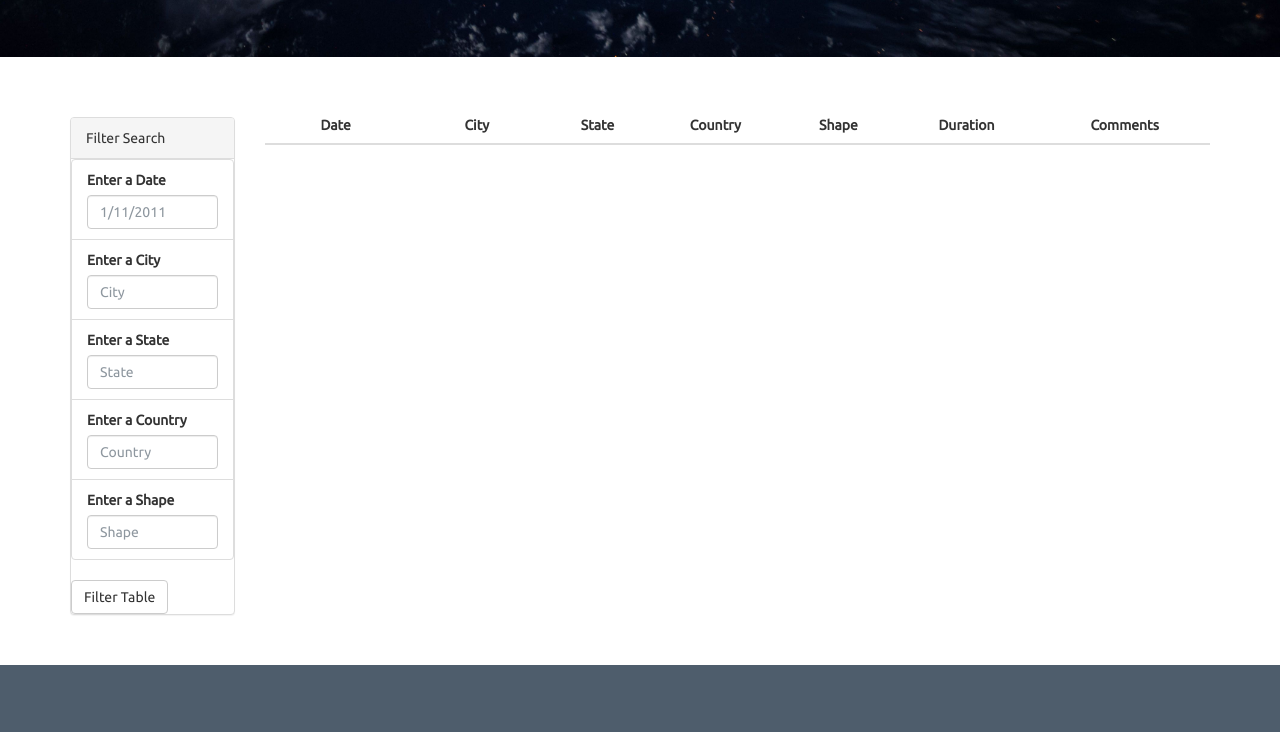
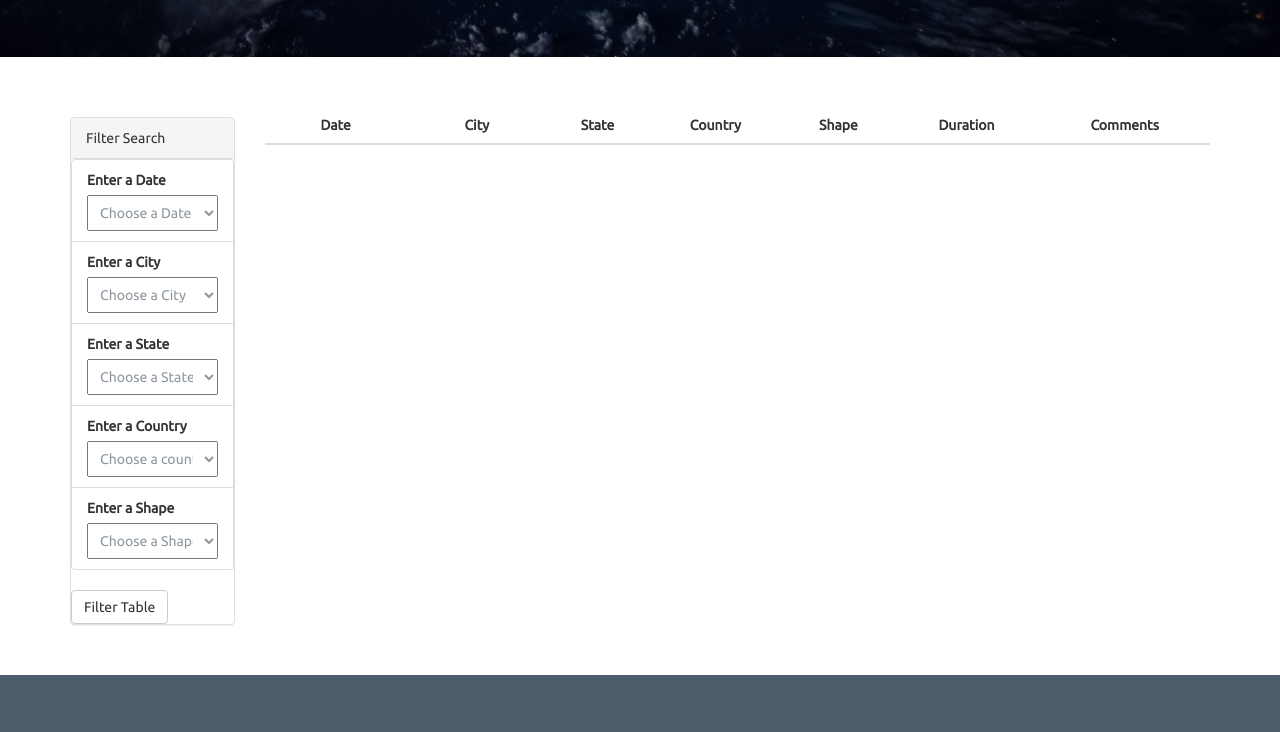
Before and after one commit to mrtah76/javascript-challenge, a plain HTML site: page UFO-level-2/index.html in a window 1280 px wide. Shown: the part 555-1287 px from the top of the page. Drawn offline with nearby package versions, Linux system fonts and the light colour scheme.

Commit message:
ufo2 filter selection done

```diff
--- a/UFO-level-2/index.html
+++ b/UFO-level-2/index.html
@@ -36,24 +36,47 @@
                   <div class="form-group">
                     <ul class="list-group" id="filters">
                       <li class="filter list-group-item">
-                        <label for="date">Enter a Date</label>
-                        <input class="form-control" id="datetime" type="text" placeholder="1/11/2011">
+                        <label for="fordate">Enter a Date</label>
+                           <select id="datetime">
+                            <option id="op1">Choose a Date</option>
+                          </select>
+                                                <!-- <input class="form-control" id="datetime" type="text" placeholder="1/11/2011"> -->
                       </li>
                       <li class="filter list-group-item">
-                        <label for="date">Enter a City</label>
-                        <input class="form-control" id="city" type="text" placeholder="City">
+                        <label for="forcity">Enter a City</label>
+                        <form id="city">
+                          <select id="selectcity">
+                            <option>Choose a City</option>
+                          </select>
+                        </form>
+                        <!-- <input class="form-control" id="city" type="text" placeholder="City"> -->
                       </li>
                       <li class="filter list-group-item">
-                        <label for="date">Enter a State</label>
-                        <input class="form-control" id="state" type="text" placeholder="State">
+                        <label for="forstate">Enter a State</label>
+                        <form id="state">
+                          <select id="selectstate">
+                            <option>Choose a State</option>
+                          </select>
+                        </form>
+                        <!-- <input class="form-control" id="state" type="text" placeholder="State"> -->
                       </li>
                       <li class="filter list-group-item">
-                        <label for="date">Enter a Country</label>
-                        <input class="form-control" id="country" type="text" placeholder="Country">
+                        <label for="forcountry">Enter a Country</label>
+                        <form id="country">
+                          <select id="selectcountry">
+                            <option>Choose a country</option>
+                          </select>
+                        </form>
+                        <!-- <input class="form-control" id="country" type="text" placeholder="Country"> -->
                       </li>
                       <li class="filter list-group-item">
-                        <label for="date">Enter a Shape</label>
-                        <input class="form-control" id="shape" type="text" placeholder="Shape">
+                        <label for="forshape">Enter a Shape</label>
+                        <form id="shape">
+                          <select id="selectshape">
+                            <option>Choose a Shape</option>
+                          </select>
+                        </form>
+                        <!-- <input class="form-control" id="shape" type="text" placeholder="Shape"> -->
                       </li>
                     </ul>
                   </div>
--- a/UFO-level-2/static/js/app.js
+++ b/UFO-level-2/static/js/app.js
@@ -7,6 +7,98 @@ var tableData = data;
 
 
 // YOUR CODE HERE!
+
+// Here we find unique Dates:
+const unqdate = (value, index, self) => {
+    return self.indexOf(value) === index
+  }
+
+  var listdate = data.map(date => date.datetime);
+  const uniqueDate = listdate.filter(unqdate)
+
+//Assign Unique Dates to Drop Down Menu to be selected
+var selectDate = document.getElementById("datetime");
+
+for(var i = 0; i < uniqueDate.length; i++) {
+    var opt = uniqueDate[i];
+    var el = document.createElement("option");
+    el.textContent = opt;
+    el.value = opt;
+    selectDate.appendChild(el);
+};
+// Here we find unique Cities:
+const unqCiti = (value, index, self) => {
+    return self.indexOf(value) === index
+  }
+
+  var listCiti = data.map(citi => citi.city);
+  const uniqueCiti = listCiti.filter(unqCiti)
+
+  //Assign Unique Cities to Drop Down Menu to be selected
+var selectCiti = document.getElementById("selectcity");
+
+for(var i = 0; i < uniqueCiti.length; i++) {
+    var opt = uniqueCiti[i];
+    var el = document.createElement("option");
+    el.textContent = opt;
+    el.value = opt;
+    selectCiti.appendChild(el);
+};
+// Here we find unique States:
+const unqState = (value, index, self) => {
+    return self.indexOf(value) === index
+  }
+
+  var listState = data.map(state => state.state);
+  const uniqueState = listState.filter(unqState)
+
+  //Assign Unique States to Drop Down Menu to be selected
+var selectState = document.getElementById("selectstate");
+
+for(var i = 0; i < uniqueState.length; i++) {
+    var opt = uniqueState[i];
+    var el = document.createElement("option");
+    el.textContent = opt;
+    el.value = opt;
+    selectState.appendChild(el);
+};
+// Here we find unique Country:
+const unqcountry = (value, index, self) => {
+    return self.indexOf(value) === index
+  }
+
+  var listCountry = data.map(country => country.country);
+  const uniqueCountry = listCountry.filter(unqcountry)
+
+  //Assign Unique Country to Drop Down Menu to be selected
+var selectCountry = document.getElementById("selectcountry");
+
+for(var i = 0; i < uniqueCountry.length; i++) {
+    var opt = uniqueCountry[i];
+    var el = document.createElement("option");
+    el.textContent = opt;
+    el.value = opt;
+    selectCountry.appendChild(el);
+};
+
+// Here we find unique Shapes:
+const unqshape = (value, index, self) => {
+    return self.indexOf(value) === index
+  }
+
+  var listShape = data.map(shape => shape.shape);
+  const uniqueShape = listShape.filter(unqshape)
+
+  //Assign Unique Shapes to Drop Down Menu to be selected
+var selectShape = document.getElementById("selectshape");
+
+for(var i = 0; i < uniqueShape.length; i++) {
+    var opt = uniqueShape[i];
+    var el = document.createElement("option");
+    el.textContent = opt;
+    el.value = opt;
+    selectShape.appendChild(el);
+};
 
 
 
```
Also changed, not shown: UFO-level-2/Tester.html (added, +27 -0 lines), UFO-level-2/app.js (added, +22 -0 lines).
